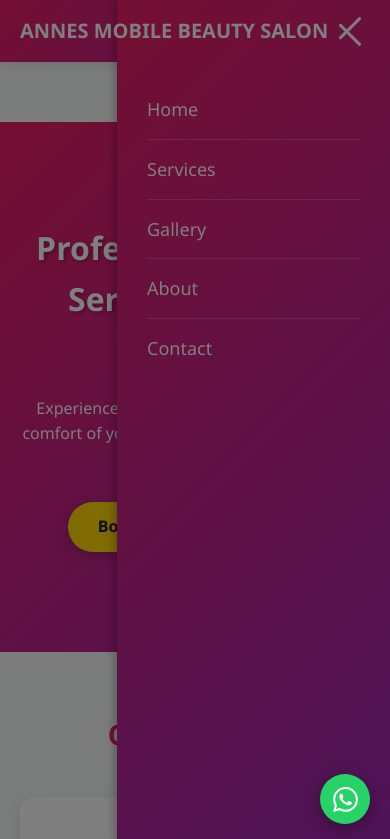
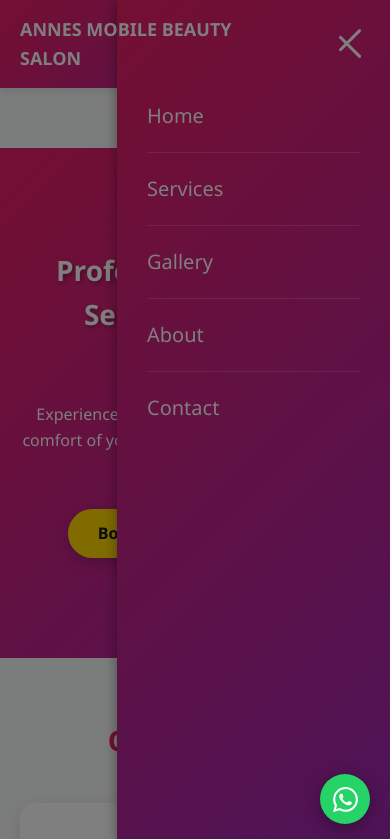
Before and after one commit to Maxoti/Annes_Beauty_Salon, a plain HTML site: page index.html in a window 390 px wide. Both pictures are taken after a click on the element 350 px from the left and 31 px from the top of the page. Shown: the top 839 px of the page. Drawn offline with Linux system fonts and the light colour scheme.

Commit message:
Fix mobile hamburger menu responsiveness

```diff
--- a/index.html
+++ b/index.html
@@ -337,6 +337,8 @@
             transform: scale(1.1);
         }
 
+      /* Replace the Mobile Styles section in your CSS with this: */
+
 /* Mobile Styles */
 @media (max-width: 768px) {
     .hamburger {
@@ -355,6 +357,7 @@
         padding: 80px 30px 30px;
         transition: right 0.3s ease;
         box-shadow: -2px 0 10px rgba(0,0,0,0.3);
+        overflow-y: auto;
     }
 
     nav ul.active {
@@ -363,7 +366,7 @@
 
     nav ul li {
         width: 100%;
-                padding: 15px 0;
+        padding: 20px 0;
         border-bottom: 1px solid rgba(255,255,255,0.2);
     }
 
@@ -372,16 +375,18 @@
     }
 
     nav a {
-                font-size: 18px;
+        font-size: 20px;
         display: block;
+        width: 100%;
     }
 
     .logo {
-                font-size: 20px;
+        font-size: 18px;
+        max-width: 70%;
     }
 
     .hero h1 {
-                font-size: 32px;
+        font-size: 28px;
     }
 
     .hero p {
@@ -411,6 +416,11 @@
     .whatsapp-float svg {
         width: 25px;
         height: 25px;
+    }
+
+    /* Ensure body doesn't scroll when menu is open */
+    body.menu-open {
+        overflow: hidden;
     }
 }
 
@@ -611,6 +621,8 @@
 </a>
 
 <script>
+  // Replace your existing script section with this:
+
 // Hamburger Menu Functionality
 const hamburger = document.getElementById('hamburger');
 const navMenu = document.getElementById('navMenu');
@@ -618,11 +630,20 @@
 const navLinks = document.querySelectorAll('nav ul li a');
 
 // Toggle menu
-    hamburger.addEventListener('click', () => {
+hamburger.addEventListener('click', (e) => {
+    e.stopPropagation();
     hamburger.classList.toggle('active');
     navMenu.classList.toggle('active');
     menuOverlay.classList.toggle('active');
-        document.body.style.overflow = navMenu.classList.contains('active') ? 'hidden' : '';
+
+    // Toggle body scroll
+    if (navMenu.classList.contains('active')) {
+        document.body.style.overflow = 'hidden';
+        document.body.classList.add('menu-open');
+    } else {
+        document.body.style.overflow = '';
+        document.body.classList.remove('menu-open');
+    }
 });
 
 // Close menu when clicking overlay
@@ -631,15 +652,17 @@
     navMenu.classList.remove('active');
     menuOverlay.classList.remove('active');
     document.body.style.overflow = '';
+    document.body.classList.remove('menu-open');
 });
 
 // Close menu when clicking a link
 navLinks.forEach(link => {
-        link.addEventListener('click', () => {
+    link.addEventListener('click', (e) => {
         hamburger.classList.remove('active');
         navMenu.classList.remove('active');
         menuOverlay.classList.remove('active');
         document.body.style.overflow = '';
+        document.body.classList.remove('menu-open');
     });
 });
 
```
Lines whose indentation alone changed are shown as unchanged.
